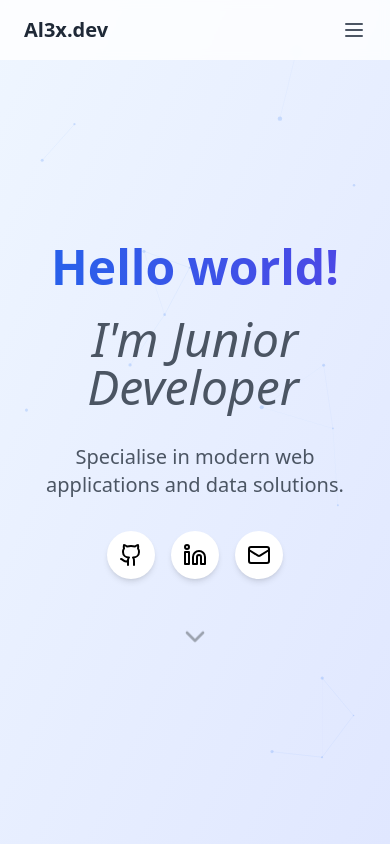
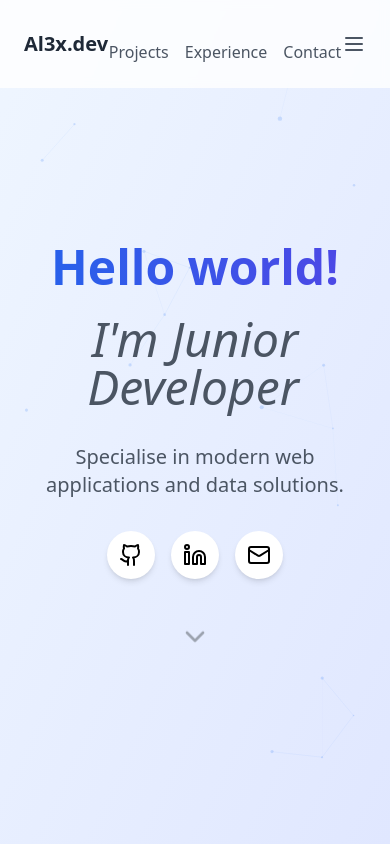
Before and after one commit to al3xHub/portfolioreact, a React (Vite) app: page / in a window 390 px wide. Both pictures are taken after a click on the button 354 px from the left and 30 px from the top of the page. Shown: the top 844 px of the page. Built offline with nearby package versions, Linux system fonts and the light colour scheme.

Commit message:
menu responsive

```diff
--- a/src/components/Header.tsx
+++ b/src/components/Header.tsx
@@ -1,7 +1,11 @@
 import React from 'react';
+import { useState } from 'react';
 import { Menu, Github, Linkedin, Mail } from 'lucide-react';
 
 export default function Header() {
+
+  const [isMenuOpen, setIsMenuOpen] = useState(false);
+
   return (
     <header className="fixed top-0 left-0 right-0 bg-white/80 backdrop-blur-sm z-50">
       <nav className="container mx-auto px-6 py-4">
@@ -33,9 +37,25 @@ export default function Header() {
             </div>
           </div>
 
-          <button className="md:hidden text-gray-600">
+          {/* Menú móvil */}
+          {isMenuOpen && (
+            <div className="md:hidden mt-4 flex space-x-4">
+              <a href="#projects" className="text-gray-600 hover:text-gray-900 transition-colors py-2">
+                Projects
+              </a>
+              <a href="#experience" className="text-gray-600 hover:text-gray-900 transition-colors py-2">
+                Experience
+              </a>
+              <a href="#contact" className="text-gray-600 hover:text-gray-900 transition-colors py-2">
+                Contact
+              </a>
+            </div>
+          )}
+          <button className="md:hidden text-gray-600"
+            onClick={() => setIsMenuOpen(!isMenuOpen)}>
             <Menu size={24} />
           </button>
+
         </div>
       </nav>
     </header>
```
